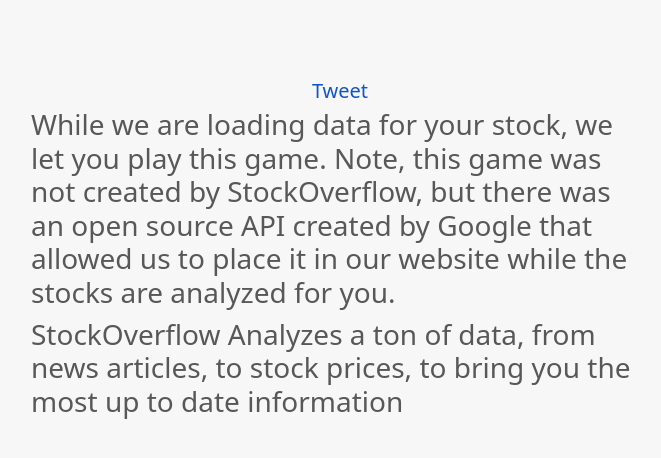
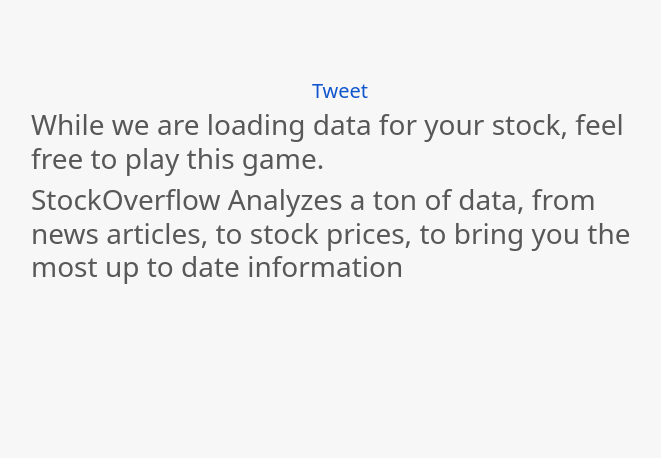
Before and after one commit to randor12/VTHacks8, a Flask app: template templates/load_page.html in a window 1280 px wide. Shown: the part 288-746 px from the top of the page, without its empty margins (309-970 px from the left). Run offline with Flask 2, Linux system fonts and the light colour scheme; the template is opened without the code that fills it, so the values that code supplies are empty; some libraries are stand-ins or nearby versions.

Commit message:
update to load page

```diff
--- a/templates/load_page.html
+++ b/templates/load_page.html
@@ -28,12 +28,6 @@
 <meta property="og:site_name" content="The Code Post">
 <meta property="og:description" content="Google Chrome has a hidden T-Rex game only for offline mode. But now, you can enjoy it any time and on any device, but you gotta stay online!!!">
 
-<meta name="twitter:card" content="summary_large_image">
-<meta name="twitter:site" content="@thecodepost">
-<meta name="twitter:creator" content="@thecodepost">
-<meta name="twitter:title" content="Check out the cool hidden game from Google Chrome!">
-<meta name="twitter:description" content="Check out the cool hidden game from Google Chrome!">
-<meta name="twitter:image:src" content="http://img.thecodepost.org/2015/01/trex.png">
 <script src="https://apis.google.com/js/platform.js" async defer></script>
 
 	<!--script type="text/javascript" src="a.js"></script-->
@@ -2635,13 +2629,7 @@ html[subframe] body {
 </body>
 
 </html>
-<h3>While we are loading data for your stock, we let you play this game. Note, this game was not created by StockOverflow, but there
-    was an open source API created by Google that allowed us to place it in our website while the stocks are analyzed for you.
-</h3>
+<h3>While we are loading data for your stock, feel free to play this game.</h3>
 <h3>StockOverflow Analyzes a ton of data, from news articles, to stock prices, to bring you the most up to date information </h3>
 
-<div class="video-game">
-    <!--Nicole: Program Game In Here, Most Likely with JavaScript -->
-</div>
-
 {% endblock %}
```
